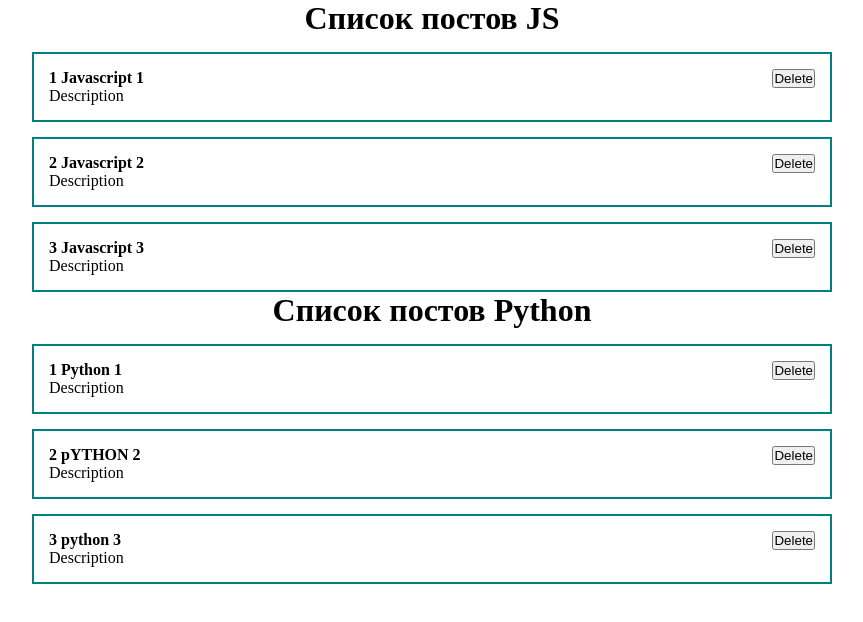
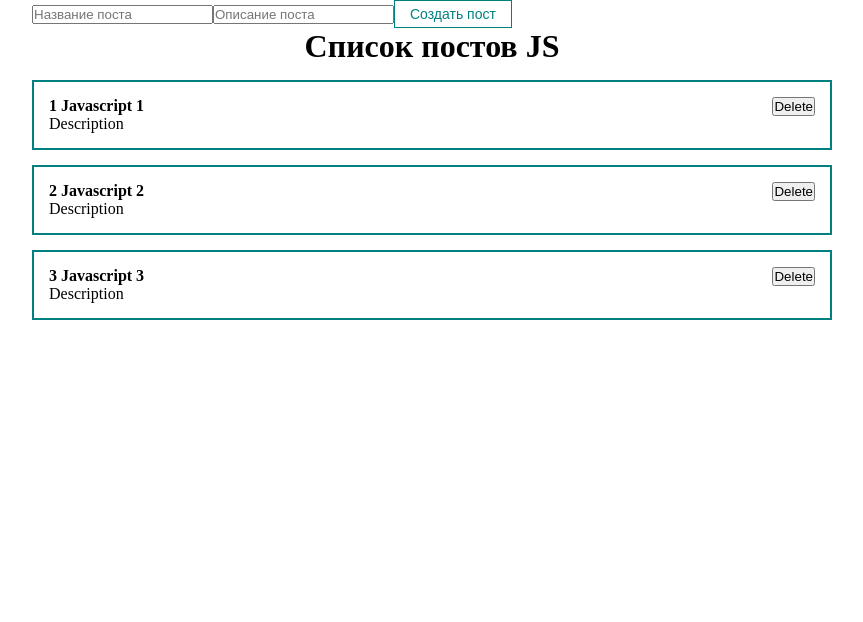
Before and after one commit to Krisense/reactlearning, a React (Create React App) app: page / in a window 1280 px wide. Shown: the top 622 px of the page, without its empty margins (208-1071 px from the left). Built offline with nearby package versions, Linux system fonts and the light colour scheme.

Commit message:
Создал кнопку, передаем children и ...props в <button>
Через компонент MyButton можно передавать всё что угодно в кнопку <button>

```diff
--- a/src/App.js
+++ b/src/App.js
@@ -4,6 +4,7 @@
 import './styles/App.css';
 import PostItem from "./components/PostItem";
 import PostList from "./components/PostList";
+import MyButton from "./components/UI/button/MyButton";
 
 
 function App() {
@@ -13,20 +14,21 @@
       {id:3, title: 'Javascript 3', body: 'Description'}
 
     ])
-    const [posts2, setPosts2] = useState([
-      {id:1, title: 'Python 1', body: 'Description'},
-      {id:2, title: 'pYTHON 2', body: 'Description'},
-      {id:3, title: 'python 3', body: 'Description'}
 
-    ])
 
 
 
 
   return (
     <div className="App">
+        <form>
+          <input type="text" placeholder='Название поста'/>
+          <input type="text" placeholder='Описание поста'/>
+          <MyButton disabled>Создать пост</MyButton>
+
+        </form>
         <PostList posts = {posts} title ="Список постов JS"/>
-        <PostList posts = {posts2} title ="Список постов Python"/>
+
 
 
     </div>
--- /dev/null
+++ b/src/components/UI/button/MyButton.jsx
@@ -0,0 +1,12 @@
+import React from "react";
+import classes from "./MyButton.module.css";
+
+const MyButton = ({ children, ...props }) => {
+  return (
+    <button {...props} className={classes.myBtn}>
+      {children}
+    </button>
+  );
+};
+
+export default MyButton;
--- /dev/null
+++ b/src/components/UI/button/MyButton.module.css
@@ -0,0 +1,9 @@
+.myBtn{
+    padding:5px 15px;
+    color: teal;
+    font-size:14px;
+    background: transparent;
+    border: 1px solid teal;
+    cursor: pointer;
+
+}
```
